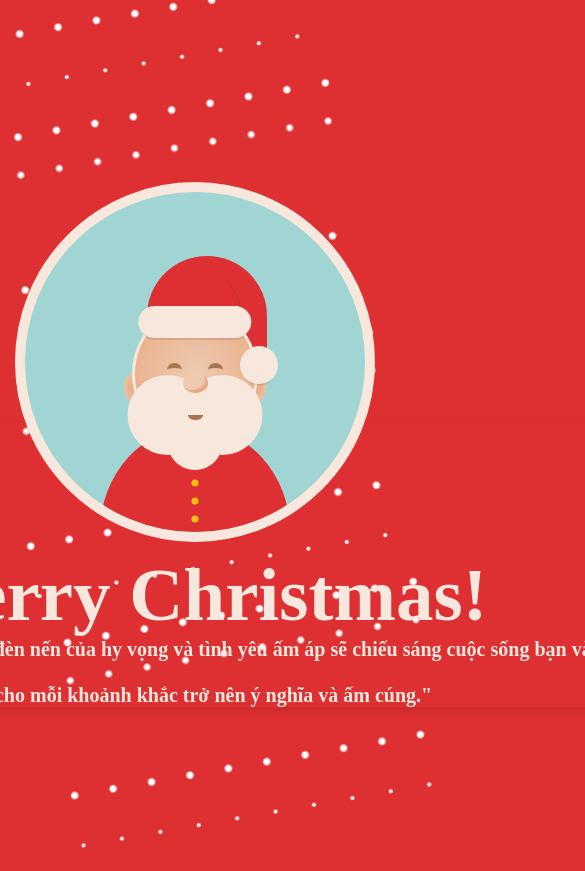
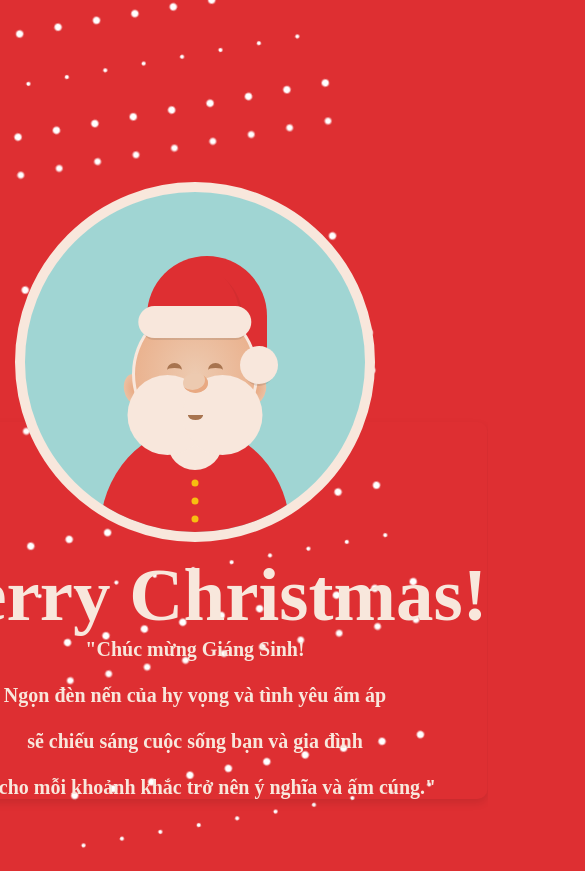
Before and after one commit to LeNguyenTatThang/Card, a plain HTML site: page index.html in a window 390 px wide. Both pictures are taken after a click on the element "Nhấn vào thư nhé !!!". Shown: the top 871 px of the page, 585 px wide, since content can reach past the window. Drawn offline with Linux system fonts and the light colour scheme; a web font is replaced by a local one.

Commit message:
reponsive

```diff
--- a/index.html
+++ b/index.html
@@ -8,6 +8,20 @@
     <title>Ken Dev</title>
 </head>
 <style>
+    @media only screen and (max-width: 600px) {
+        .message {
+            padding-top: 40px;
+        }
+
+        .message h1 {
+            font-size: 48px;
+        }
+
+        .message h2 {
+            font-size: 16px;
+        }
+    }
+
     ::selection {
         background: rgba(255, 255, 0, 0.5);
     }
@@ -1096,8 +1110,11 @@
 
         <div class="message">
             <h1>Merry Christmas!</h1>
-            <h2>"Chúc mừng Giáng Sinh! Ngọn đèn nến của hy vọng và tình yêu ấm áp sẽ chiếu sáng cuộc sống bạn và gia
-                đình,<br><br /> làm cho mỗi khoảnh khắc trở nên ý nghĩa và ấm cúng."</h2>
+            <h2>"Chúc mừng Giáng Sinh!
+                <br><br />Ngọn đèn nến của hy vọng và tình yêu ấm áp
+                <br><br />sẽ chiếu sáng cuộc sống bạn và gia đình
+                <br><br /> Làm cho mỗi khoảnh khắc trở nên ý nghĩa và ấm cúng."
+            </h2>
         </div>
         <div class="window ">
             <div class="santa">
```
